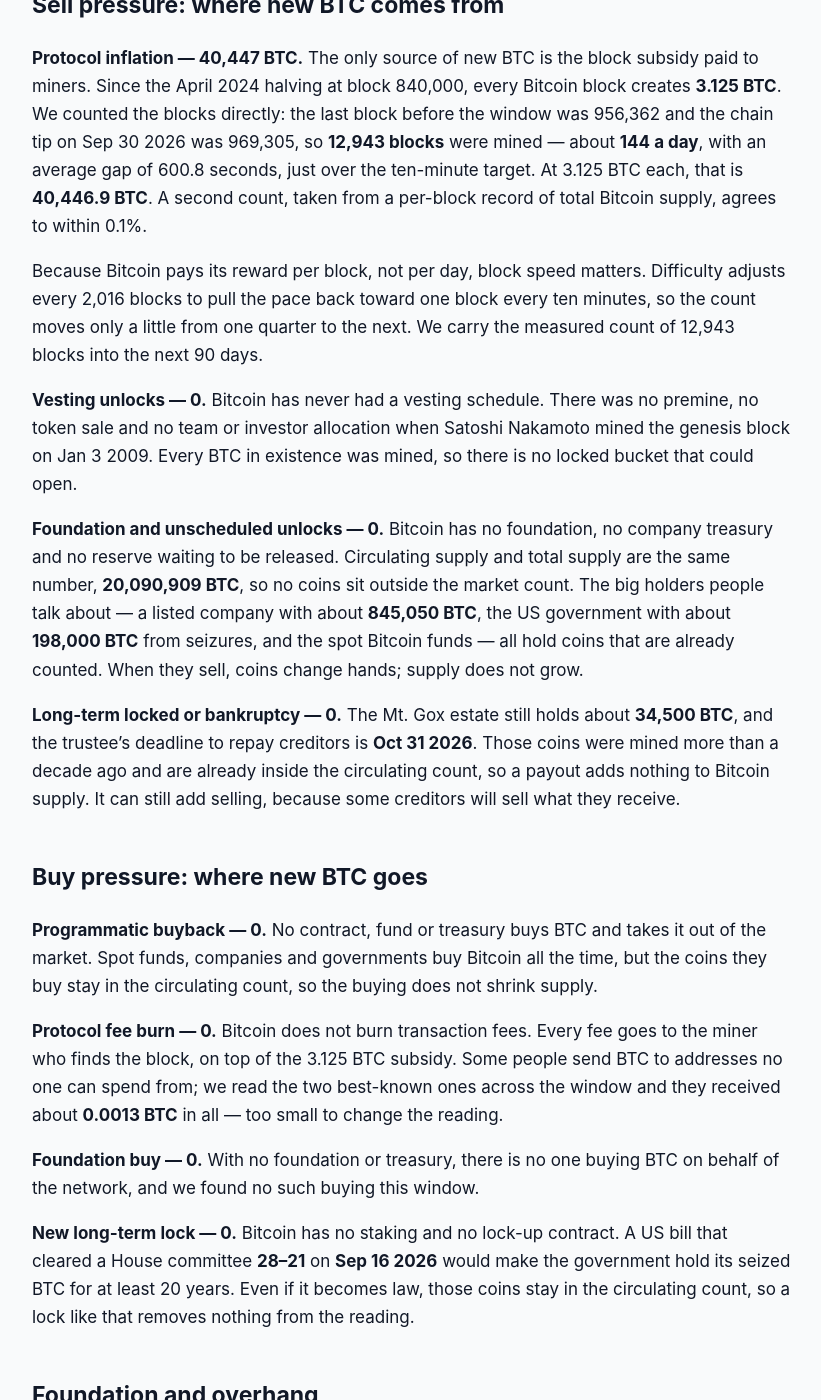
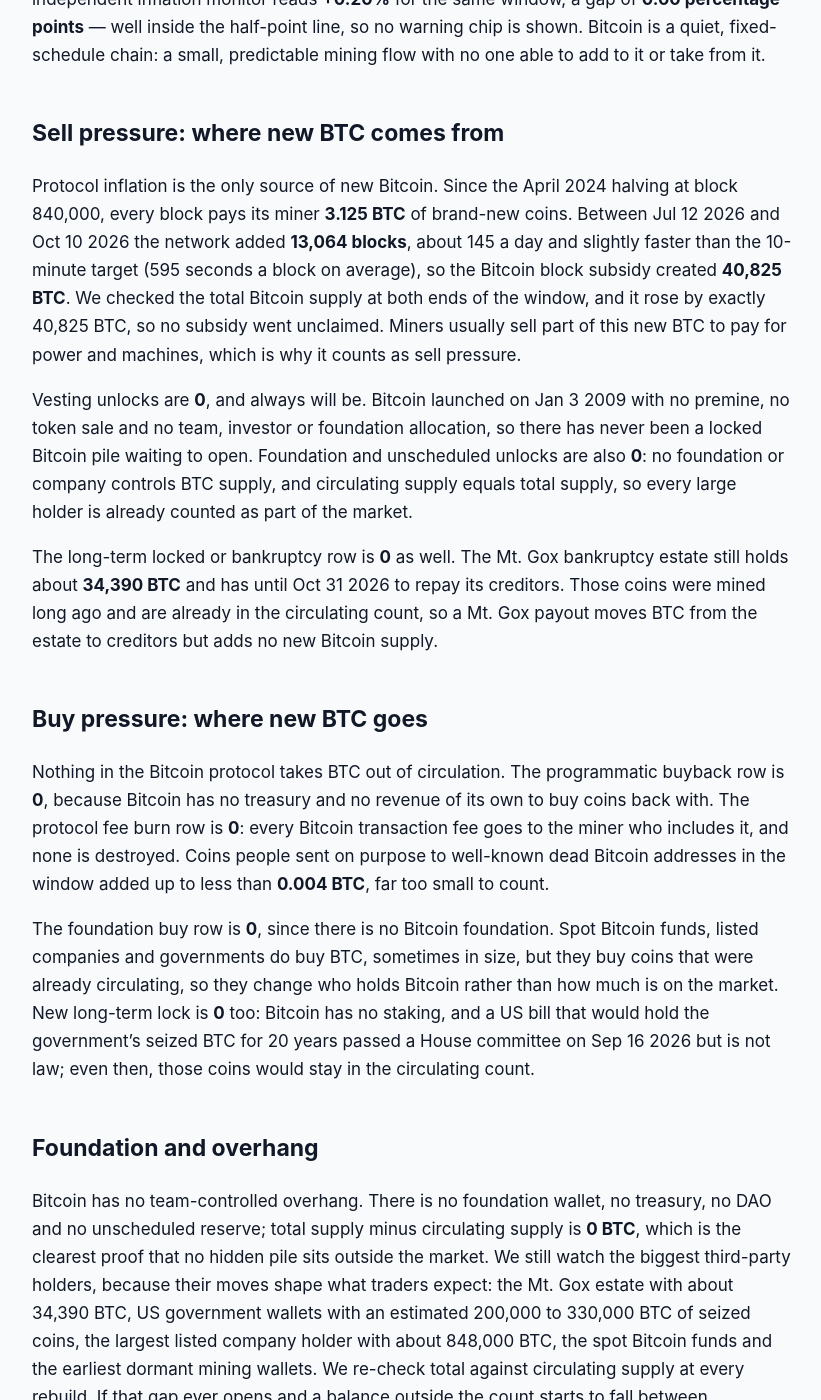
Before and after one commit to jeevansongmy-spec/mrnasdog-articles, a Jekyll site: the page built from crypto/btc-pressure-framework.md, in a window 1280 px wide and 1400 px high, scrolled down 2310 px. Shown: the whole window, without its empty margins (228-1049 px from the left). Built offline with Jekyll 4.4.1, drawn with Linux system fonts in a browser that asks for light colours; some of the changed text lies outside the part shown.

Commit message:
publish: crypto/btc-pressure-framework

```diff
--- a/crypto/btc-pressure-framework.md
+++ b/crypto/btc-pressure-framework.md
@@ -1,6 +1,6 @@
 ---
 title: "Is it a good time to buy Bitcoin today? Supply, Demand and Price Drivers (October 2026)"
-description:   "BTC supply is roughly steady: mining made 40,447 BTC in 90 days at 3.125 per block, with no burn and no buyback. Net +0.20%, the same next, under a 21M cap."
+description:   "BTC supply is roughly steady: miners got 40,825 new BTC in 90 days at 3.125 a block, with no burn or buyback. Net +0.20%, the same next, under a 21M cap."
 canonical_url: "https://mrnasdog.com/research/btc/inflation"
 tags:          ["crypto", "btc", "bitcoin", "proof-of-work"]
 published:     true
@@ -19,13 +19,17 @@ Updated Oct 10 2026 from the live page: [mrnasdog.com/research/btc](https://mrna
 
 By the law of supply and demand, Bitcoin's long-run signal is positive (Oct 10 2026, score 8.5/10). New supply: +0.20% in the next 90 days. Demand: exceptional (5/5). Bitcoin's price drivers: 2 ▲ price up, 0 ▼ price down.
 
-### What is Bitcoin's 4-year cycle, and where are we in it now?
+### Why is Bitcoin dropping if big buyers are still buying?
 
-Bitcoin's 4-year cycle follows the halving, when new coins per block are cut in half about every 4 years. The last cut was Apr 2024 and the next is about Apr 2028, so we are likely near the middle. New supply is already tiny: +0.20% in 90 days. By supply and demand, Bitcoin's long-run signal is positive today.
+Sellers are likely the reason. Mt. Gox must pay out the rest of its coins by Oct 31 2026, and the US moved 12K seized BTC. Big buyers still added about 80K BTC in 90 days, so the selling looks short-term rather than a broken story. Our supply-and-demand read for Bitcoin stays positive.
+
+### Bitcoin or XRP: which one has the better supply story?
+
+Bitcoin looks stronger. It scores 8.5/10 against XRP's 6/10 on Oct 10 2026. Bitcoin adds just +0.20% new supply in 90 days, while XRP adds +1.14% as about 0.3B XRP leaves Ripple's escrow every 30 days. By supply and demand, Bitcoin's long-run signal is positive today.
 
 ### Can Bitcoin reach $1,000,000?
 
-At $1,000,000, Bitcoin would be worth about $20.1 trillion in total — about 12 times its $1.72 trillion market cap today (Oct 10 2026, about $85,486 a coin). Bitcoin's supply also grows +0.82% in the next year, so every extra coin needs buyers too. That leaves Bitcoin's long-run signal at positive, by supply and demand.
+At $1,000,000, Bitcoin would be worth about $20.1 trillion in total — about 12 times its $1.66 trillion market cap today (Oct 10 2026, about $82,757 a coin). Bitcoin's supply also grows +0.82% in the next year, so every extra coin needs buyers too. That leaves Bitcoin's long-run signal at positive, by supply and demand.
 
 ### Is it time to take profit on Bitcoin?
 
@@ -43,7 +47,7 @@ By the law of supply and demand, the better time to start a position in Bitcoin
 
 Right now 3 things drive Bitcoin's price (2 ▲, 0 ▼).
 - ▲ The 4-year cycle: since the Apr 2024 halving · next halving about Apr 2028 ▲ Big buyers: Still buying: about +80K BTC in 90 days.
-- Possible sellers: Mt. Gox must pay out the rest by Oct 31 2026.
+- Possible sellers: Mt. Gox deadline Oct 31 2026; US moved 12K seized BTC.
 
 ### Should I buy Bitcoin or Ethereum?
 
@@ -53,62 +57,54 @@ Side by side on Oct 10 2026: Bitcoin at 8.5/10 with a positive signal, Ethereum
 
 <!-- questions:end -->
 
-## Part 1 · Supply: BTC Inflation Analysis · September 2026 · Mixed flows · supply roughly steady
+## Part 1 · Supply: BTC Inflation Analysis · October 2026 · Mixed flows · supply roughly steady
 
-Bitcoin's supply is growing slowly and on a fixed path. In the 90 days to Sep 30 2026, miners created **40,447 BTC** from **12,943 blocks** at **3.125 BTC** each, and nothing took any BTC out of the market: no burn, no buyback, no lock. That puts net supply growth at **+0.20%** over 90 days, with the same **+0.20%** expected for the next 90 days, under a hard cap of **21 million BTC**.
+Bitcoin supply is roughly steady and grows on a fixed, published path. In the 90 days to Oct 10 2026, miners received **40,825 BTC** of new coins from **13,064 blocks** at **3.125 BTC** a block, while nothing removed any: **0 BTC** burned, bought back or locked. That is **+0.20%** of the **20.10M BTC** in circulation, the monitor reads **+0.20%** too, and the hard cap of 21M BTC means the flow can only shrink from here.
 
 ## The verdict, in one paragraph
 
-The MrNasdog Pressure Framework reads Bitcoin at **+0.20%** net supply growth over the last 90 days: **40,447 BTC** of new coins against a **20.09M BTC** circulating supply, and **0 BTC** removed. Our independent supply monitor reads **+0.21%** for the same window, a gap of **0.004 percentage points** — far inside our 0.5-point tolerance, so no warning chip is shown. The forward reading for the next 90 days is also **+0.20%**, because the block reward stays at 3.125 BTC until the next halving in 2028. In one line: Bitcoin is a slow, fixed-issuance chain with an empty buy side — mildly inflationary, and becoming less so with every halving.
+Bitcoin's net supply change over the last 90 days is **+0.20%** (40,825 BTC created, 0 BTC destroyed, against a circulating supply of 20,096,093 BTC), and the next 90 days project the same **+0.20%**, because the block reward does not change until the next halving. The independent inflation monitor reads **+0.20%** for the same window, a gap of **0.00 percentage points** — well inside the half-point line, so no warning chip is shown. Bitcoin is a quiet, fixed-schedule chain: a small, predictable mining flow with no one able to add to it or take from it.
 
 ## Sell pressure: where new BTC comes from
 
-**Protocol inflation — 40,447 BTC.** The only source of new BTC is the block subsidy paid to miners. Since the April 2024 halving at block 840,000, every Bitcoin block creates **3.125 BTC**. We counted the blocks directly: the last block before the window was 956,362 and the chain tip on Sep 30 2026 was 969,305, so **12,943 blocks** were mined — about **144 a day**, with an average gap of 600.8 seconds, just over the ten-minute target. At 3.125 BTC each, that is **40,446.9 BTC**. A second count, taken from a per-block record of total Bitcoin supply, agrees to within 0.1%.
+Protocol inflation is the only source of new Bitcoin. Since the April 2024 halving at block 840,000, every block pays its miner **3.125 BTC** of brand-new coins. Between Jul 12 2026 and Oct 10 2026 the network added **13,064 blocks**, about 145 a day and slightly faster than the 10-minute target (595 seconds a block on average), so the Bitcoin block subsidy created **40,825 BTC**. We checked the total Bitcoin supply at both ends of the window, and it rose by exactly 40,825 BTC, so no subsidy went unclaimed. Miners usually sell part of this new BTC to pay for power and machines, which is why it counts as sell pressure.
 
-Because Bitcoin pays its reward per block, not per day, block speed matters. Difficulty adjusts every 2,016 blocks to pull the pace back toward one block every ten minutes, so the count moves only a little from one quarter to the next. We carry the measured count of 12,943 blocks into the next 90 days.
+Vesting unlocks are **0**, and always will be. Bitcoin launched on Jan 3 2009 with no premine, no token sale and no team, investor or foundation allocation, so there has never been a locked Bitcoin pile waiting to open. Foundation and unscheduled unlocks are also **0**: no foundation or company controls BTC supply, and circulating supply equals total supply, so every large holder is already counted as part of the market.
 
-**Vesting unlocks — 0.** Bitcoin has never had a vesting schedule. There was no premine, no token sale and no team or investor allocation when Satoshi Nakamoto mined the genesis block on Jan 3 2009. Every BTC in existence was mined, so there is no locked bucket that could open.
-
-**Foundation and unscheduled unlocks — 0.** Bitcoin has no foundation, no company treasury and no reserve waiting to be released. Circulating supply and total supply are the same number, **20,090,909 BTC**, so no coins sit outside the market count. The big holders people talk about — a listed company with about **845,050 BTC**, the US government with about **198,000 BTC** from seizures, and the spot Bitcoin funds — all hold coins that are already counted. When they sell, coins change hands; supply does not grow.
-
-**Long-term locked or bankruptcy — 0.** The Mt. Gox estate still holds about **34,500 BTC**, and the trustee's deadline to repay creditors is **Oct 31 2026**. Those coins were mined more than a decade ago and are already inside the circulating count, so a payout adds nothing to Bitcoin supply. It can still add selling, because some creditors will sell what they receive.
+The long-term locked or bankruptcy row is **0** as well. The Mt. Gox bankruptcy estate still holds about **34,390 BTC** and has until Oct 31 2026 to repay its creditors. Those coins were mined long ago and are already in the circulating count, so a Mt. Gox payout moves BTC from the estate to creditors but adds no new Bitcoin supply.
 
 ## Buy pressure: where new BTC goes
 
-**Programmatic buyback — 0.** No contract, fund or treasury buys BTC and takes it out of the market. Spot funds, companies and governments buy Bitcoin all the time, but the coins they buy stay in the circulating count, so the buying does not shrink supply.
+Nothing in the Bitcoin protocol takes BTC out of circulation. The programmatic buyback row is **0**, because Bitcoin has no treasury and no revenue of its own to buy coins back with. The protocol fee burn row is **0**: every Bitcoin transaction fee goes to the miner who includes it, and none is destroyed. Coins people sent on purpose to well-known dead Bitcoin addresses in the window added up to less than **0.004 BTC**, far too small to count.
 
-**Protocol fee burn — 0.** Bitcoin does not burn transaction fees. Every fee goes to the miner who finds the block, on top of the 3.125 BTC subsidy. Some people send BTC to addresses no one can spend from; we read the two best-known ones across the window and they received about **0.0013 BTC** in all — too small to change the reading.
-
-**Foundation buy — 0.** With no foundation or treasury, there is no one buying BTC on behalf of the network, and we found no such buying this window.
-
-**New long-term lock — 0.** Bitcoin has no staking and no lock-up contract. A US bill that cleared a House committee **28–21** on **Sep 16 2026** would make the government hold its seized BTC for at least 20 years. Even if it becomes law, those coins stay in the circulating count, so a lock like that removes nothing from the reading.
+The foundation buy row is **0**, since there is no Bitcoin foundation. Spot Bitcoin funds, listed companies and governments do buy BTC, sometimes in size, but they buy coins that were already circulating, so they change who holds Bitcoin rather than how much is on the market. New long-term lock is **0** too: Bitcoin has no staking, and a US bill that would hold the government's seized BTC for 20 years passed a House committee on Sep 16 2026 but is not law; even then, those coins would stay in the circulating count.
 
 ## Foundation and overhang
 
-Bitcoin has no team-controlled overhang. There is no foundation wallet, no treasury, no DAO and no unreleased reserve — circulating supply equals total supply, so every coin is already in the market count. We still track the balances that could bring selling: the Mt. Gox estate at about **34,500 BTC** with a repayment deadline of Oct 31 2026, government seizure wallets such as the US holding of about **198,000 BTC**, the largest corporate holder at about **845,050 BTC**, and the dormant early-mined coins linked to Bitcoin's first year. We re-check the gap between total and circulating supply at every refresh. If a bucket of coins outside the circulating count ever appears and then shrinks between refreshes, that outflow enters the foundation-and-unscheduled row at the next refresh.
+Bitcoin has no team-controlled overhang. There is no foundation wallet, no treasury, no DAO and no unscheduled reserve; total supply minus circulating supply is **0 BTC**, which is the clearest proof that no hidden pile sits outside the market. We still watch the biggest third-party holders, because their moves shape what traders expect: the Mt. Gox estate with about 34,390 BTC, US government wallets with an estimated 200,000 to 330,000 BTC of seized coins, the largest listed company holder with about 848,000 BTC, the spot Bitcoin funds and the earliest dormant mining wallets. We re-check total against circulating supply at every rebuild. If that gap ever opens and a balance outside the count starts to fall between refreshes, the outflow enters the foundation and unscheduled unlocks row at the next refresh.
 
 ## How BTC compares to other proof-of-work chains
 
-Bitcoin is the reference case for a halving model with a hard cap. About **95.7%** of all **21 million BTC** is already mined, and each halving cuts the new-coin flow in half again. Litecoin follows the same design with a larger 84 million cap and a shorter block time; Bitcoin Cash shares Bitcoin's schedule exactly. Against those chains, Bitcoin's current +0.20% per 90 days is low, and its path is known years ahead.
+Bitcoin is the model for halving chains with a hard cap. Litecoin and Bitcoin Cash copy the same design: a fixed block reward that halves on a set block count, a ceiling that can never be raised, no premine and no fee burn. Like BTC, their whole sell side is the mining subsidy and their buy side is empty, so their supply reading is set by where they sit in the halving cycle. Bitcoin, more than 95% mined, is near the low end of that range at about **0.20%** a quarter.
 
-Proof-of-work chains with tail emission take a different path. Monero pays a fixed 0.6 XMR per block forever, so its supply never stops growing, though the rate shrinks as a share of supply. Dogecoin adds a fixed 10,000 DOGE per block with no cap at all. Bitcoin has no tail: after the last halvings the subsidy falls toward zero, and miners are paid by fees alone.
+Dogecoin and Monero work differently: both pay a fixed tail emission that never stops, so there is no supply cap and the yearly flow stays flat in coins instead of falling by half every four years. Ethereum moved away from proof of work and pays validators instead of miners, with a base-fee burn that destroys part of every fee; Bitcoin has no such burn, so its net flow equals its gross flow.
 
-Compared with proof-of-stake chains, the big difference is the buy side. Ethereum burns part of every fee, and many newer chains burn fees or buy back tokens. Bitcoin does neither: its only supply control is the halving schedule. That makes its sell side small and predictable, and its buy side always empty — any change in BTC supply comes only from mining.
+The practical difference is predictability. A Bitcoin reader can work out the next 90 days, the next year and the next decade of new supply from the block count alone. The one real input that varies is how fast blocks arrive, and the difficulty adjustment pulls that back to about 144 a day every 2,016 blocks.
 
 ## What to watch in the next 90 days
 
-**Oct 31 2026 — Mt. Gox repayment deadline.** The estate holds about 34,500 BTC. A payout does not change supply, but it puts coins in the hands of creditors who may sell, and the trustee could extend the deadline again.
+The Mt. Gox repayment deadline on **Oct 31 2026**: the estate could pay out, move or be given another extension for its remaining 34,390 BTC. Any payout adds no new supply, but it can push coins toward exchanges.
 
-**The US reserve bill.** The bill that cleared committee on Sep 16 2026 still needs a full House vote, the Senate and a signature. A separate bill to buy **1 million BTC** over five years has not had a hearing. Either one would change who holds BTC, not how much exists.
+US government wallets: seized BTC moved between wallets and to an exchange custody desk on Oct 7 2026 and Oct 8 2026, with no sale confirmed. Watch for sales or for the 20-year hold bill to reach a House floor vote.
 
-**BIP-361, the quantum freeze idea.** A draft proposal would, in stages, stop coins in older address types from moving once quantum computers become a real threat. It is not merged or scheduled, but if it moved forward it would be the first Bitcoin change to touch coins that already exist.
+BIP-361, a draft proposal to one day freeze old coins that are open to quantum computers: it is far from activation, but it is the first Bitcoin idea in years that would change which coins can move.
 
-**Block pace and difficulty.** The 3.125 BTC reward holds until block 1,050,000, about Apr 2028. Faster or slower blocks move the 90-day count by a few hundred BTC at most.
+Block pace: blocks ran slightly fast in this window. If the hashrate keeps rising, new supply runs a little above 40,500 BTC a quarter until the difficulty catches up. The next halving, to 1.5625 BTC a block at block 1,050,000, is expected around April 2028, outside this window.
 
 ## Summary
 
-Bitcoin's supply grew **+0.20%** in the 90 days to Sep 30 2026 — **40,447 BTC** from mining and nothing removed — and the framework expects the same **+0.20%** over the next 90 days. The only source of new BTC is the block subsidy of 3.125 BTC, fixed until the next halving at block 1,050,000 around Apr 2028. The key risk to watch is selling, not new supply: large existing holders such as the Mt. Gox estate can move coins that are already counted. With **95.7%** of the **21 million** cap already mined, Bitcoin's new supply only gets smaller from here.
+Bitcoin supply grew **+0.20%** in the last 90 days and is projected to grow the same in the next 90 days: miners created **40,825 BTC** at 3.125 BTC a block, and nothing burned, bought back or locked any. There are no unlocks, no foundation and no hidden reserve, because every Bitcoin ever made was mined into the open market. The main risks to the reading are large holders such as the Mt. Gox estate and governments selling coins that already circulate, not new supply. Under the 21M hard cap, the next halving in about April 2028 will cut the flow in half again.
 
 ---
 
-*MrNasdog Pressure Framework analysis of BTC, Metric 1 — Inflation. Data + explanation only. Not financial advice. Checked Sep 30 2026.*
+*MrNasdog Pressure Framework analysis of BTC, Metric 1 — Inflation. Data + explanation only. Not financial advice. Checked Oct 10 2026.*
```
